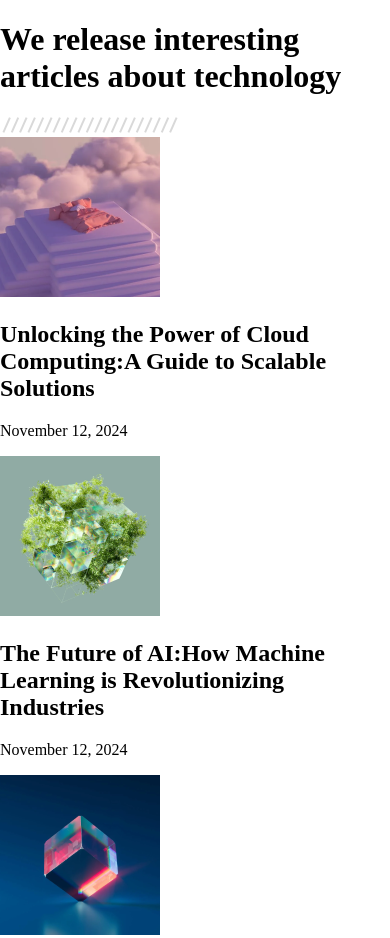
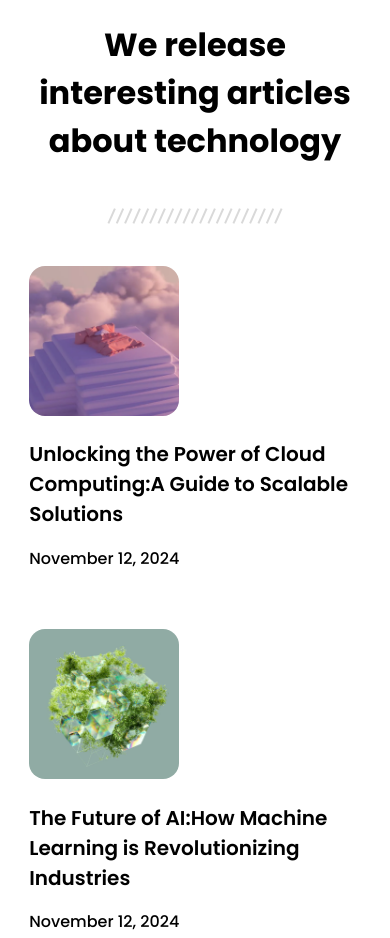
Before and after one commit to Niladri-Aich/dev-challenges-simple-article-listing-master, a plain HTML site: page index.html in a window 390 px wide. Shown: the top 938 px of the page. Drawn offline with Linux system fonts and the light colour scheme; a web font is replaced by a local one.

Commit message:
ADD CSS FOR MOBILE DESIGN

```diff
--- a/index.html
+++ b/index.html
@@ -1,40 +1,51 @@
 <!DOCTYPE html>
 <html lang="en">
   <head>
-    <meta charset="UTF-8">
-    <meta name="viewport" content="width=device-width, initial-scale=1.0">
+    <meta charset="UTF-8" />
+    <meta name="viewport" content="width=device-width, initial-scale=1.0" />
     <title>Simple-Article-listing</title>
-    <link rel="stylesheet" href="style.css">
+    <link rel="stylesheet" href="style.css" />
+    <link rel="preconnect" href="https://fonts.googleapis.com" />
+    <link rel="preconnect" href="https://fonts.gstatic.com" crossorigin />
+    <link
+      href="https://fonts.googleapis.com/css2?family=Be+Vietnam+Pro:ital,wght@0,100;0,200;0,300;0,400;0,500;0,600;0,700;0,800;0,900;1,100;1,200;1,300;1,400;1,500;1,600;1,700;1,800;1,900&family=Big+Shoulders:opsz,wght@10..72,100..900&family=Inter:ital,opsz,wght@0,14..32,100..900;1,14..32,100..900&family=Josefin+Sans:ital,wght@0,100..700;1,100..700&family=Kumbh+Sans:wght@100..900&family=Lexend+Deca:wght@100..900&family=Outfit:wght@100..900&family=Poppins:ital,wght@0,100;0,200;0,300;0,400;0,500;0,600;0,700;0,800;0,900;1,100;1,200;1,300;1,400;1,500;1,600;1,700;1,800;1,900&family=Salsa&display=swap"
+      rel="stylesheet"
+    />
   </head>
   <body>
     <div class="hero">
       <div class="heading">
         <h1>We release interesting articles about technology</h1>
       </div>
-            <img src="resources/Seperator.svg" alt="">
+      <img src="resources/Seperator.svg" alt="" class="Seperator" />
       <div class="elem">
-                <img src="resources/photo_1.png" alt="">
+        <img src="resources/photo_1.png" alt="" />
         <div class="description">
-                    <h2>Unlocking the Power of Cloud Computing:A Guide to Scalable Solutions</h2>
+          <h2>
+            Unlocking the Power of Cloud Computing:A Guide to Scalable Solutions
+          </h2>
           <p>November 12, 2024</p>
         </div>
       </div>
       <div class="elem">
-                <img src="resources/photo_3.png" alt="">
+        <img src="resources/photo_3.png" alt="" />
         <div class="description">
-                    <h2>The Future of AI:How Machine Learning is Revolutionizing Industries</h2>
+          <h2>
+            The Future of AI:How Machine Learning is Revolutionizing Industries
+          </h2>
           <p>November 12, 2024</p>
         </div>
       </div>
       <div class="elem">
-                <img src="resources/photo_2.png" alt="">
+        <img src="resources/photo_2.png" alt="" />
         <div class="description">
-                    <h2>The Impact of 5G on Business:How Faster Networks are Transforming the Way We Work</h2>
+          <h2>
+            The Impact of 5G on Business:How Faster Networks are Transforming
+            the Way We Work
+          </h2>
           <p>November 12, 2024</p>
         </div>
       </div>
-
-
     </div>
   </body>
 </html>
--- a/style.css
+++ b/style.css
@@ -1,4 +1,48 @@
 body{
     margin: 0;
     padding: 0;
+    box-sizing: border-box;
+    font-family: 'Poppins','Sans-Serif';
+
 }
+.hero{
+    width:100vw;
+    display: flex;
+    align-items:center ;
+    flex-direction: column;
+    justify-content: space-between;
+    /* padding:2rem; */
+    /* box-sizing: border-box; */
+
+}
+.heading{
+    max-width: 85vw;
+    margin-bottom: 0;
+}
+.heading>h1{
+
+    text-align: center;
+    margin-bottom: 0;
+    font-size: 2rem;
+}
+.Seperator{
+    display: block;
+    /* width:80vw; */
+    margin-block: 5vh ;
+
+}
+.elem{
+    width: 85vw;
+    margin-bottom: 5vh;
+}
+.elem>img{
+    border-radius: 1rem;
+    width:150px;
+}
+.elem h2{
+    font-size:20px;
+    font-weight: 600;
+}
+.elem >.description > p{
+    font-weight: 500;
+}
```
Lines whose indentation alone changed are shown as unchanged.
